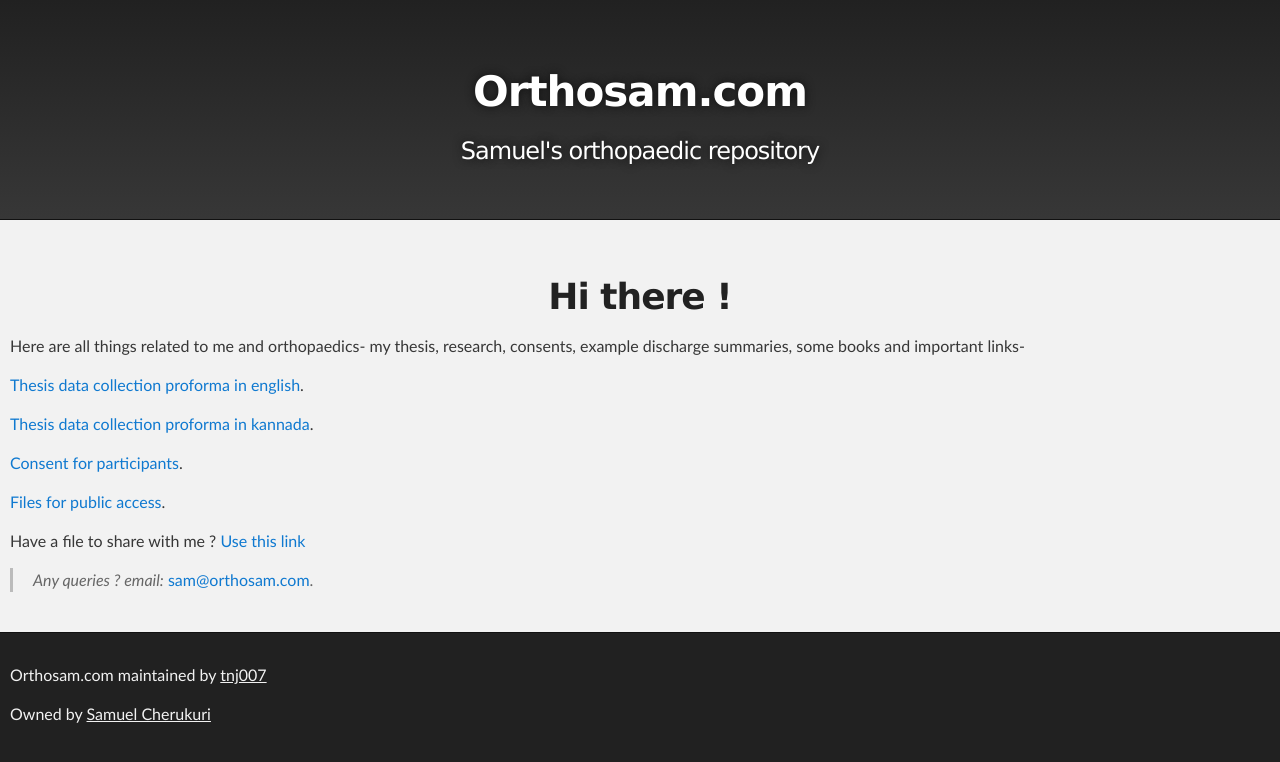
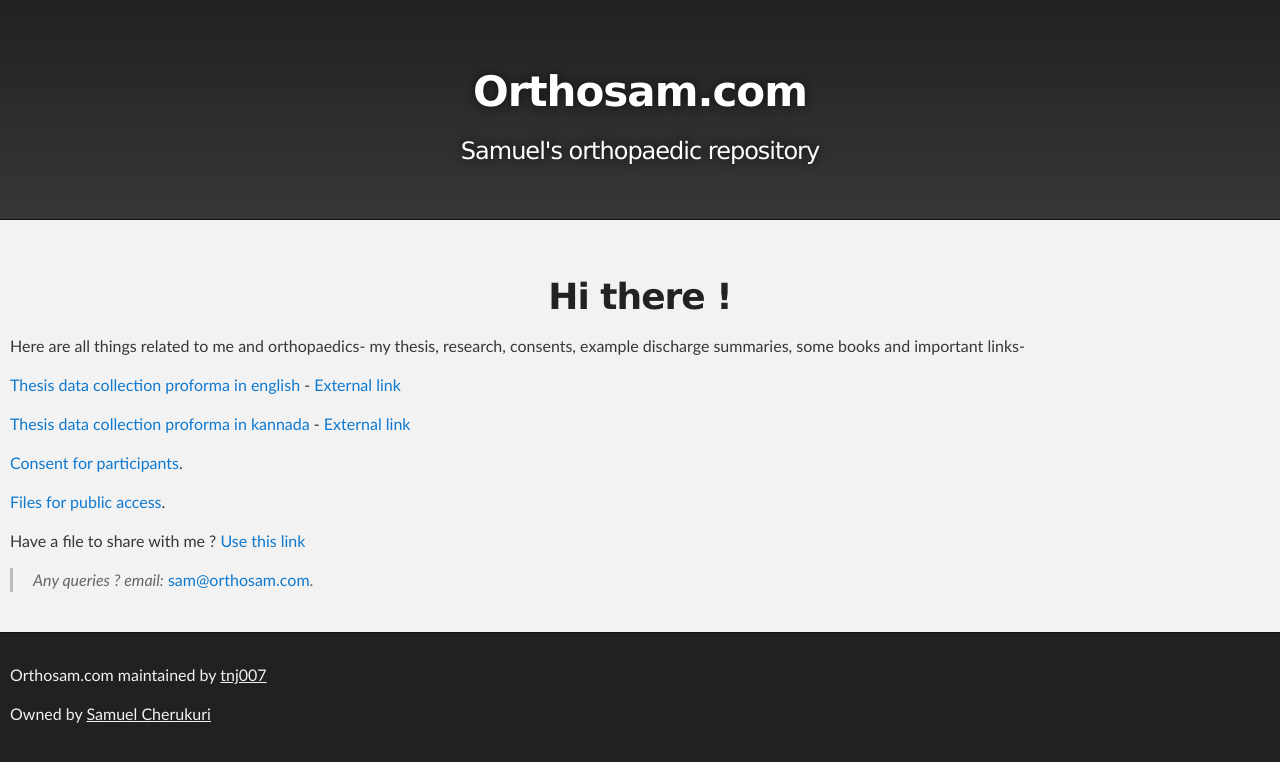
Before and after one commit to tnj007/samuel, a Jekyll site: the page built from index.md, in a window 1280 px wide. Shown: the top 762 px of the page. Built offline with Jekyll 4.4.1, drawn with Linux system fonts in a browser that asks for light colours; our own code applies the rules of GitHub Pages for plain Markdown files.

Commit message:
Update index.md

```diff
--- a/index.md
+++ b/index.md
@@ -7,9 +7,9 @@ layout: default
 Here are all things related to me and orthopaedics- my thesis, research, consents, example discharge summaries, some books and important links-
 
 
-[Thesis data collection proforma in english](./proforma.html).
+[Thesis data collection proforma in english](./proforma.html) - [External link](https://docs.google.com/forms/d/e/1FAIpQLSePZi9fmgRTYdYGCIcWhI7dx0OvDsbMi4Kri75x1pOxwuWIPA/viewform?embedded=true)
 
-[Thesis data collection proforma in kannada](./proforma-kn.html).
+[Thesis data collection proforma in kannada](./proforma-kn.html) - [External link](https://docs.google.com/forms/d/e/1FAIpQLSfUp_NsX54mOziyM2pbD4r9NUgDkOsUB1Px6t18YjRijcDZbg/viewform?embedded=true)
 
 [Consent for participants](https://docs.google.com/document/d/1wH9lNs_hkwAxh84Fg9TO1vAMfPbuvat3nRPKsgdGNbk/edit).
 
```
